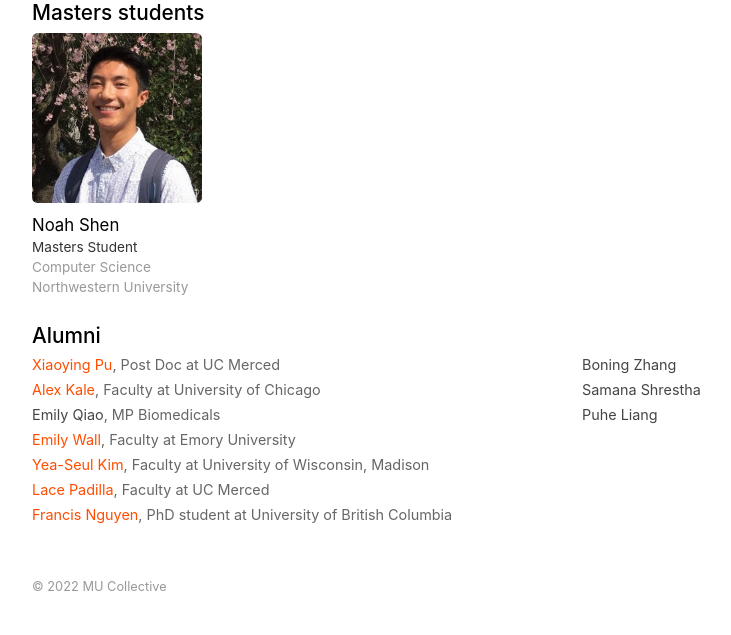
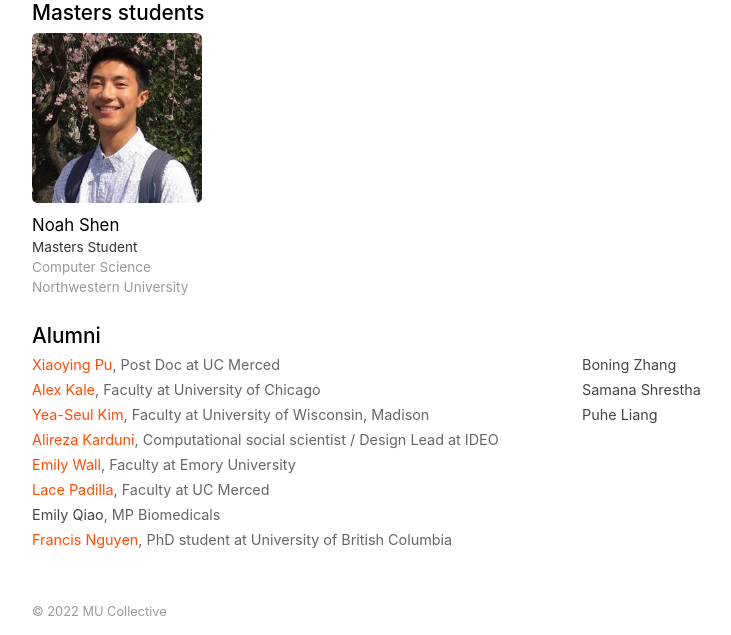
Before and after one commit to MUCollective/mucollective.github.io, a Jekyll site: the page built from people.md, in a window 1280 px wide and 900 px high, scrolled down 1671 px, cut to the strip 265-900 px from the top of the window. Shown: the whole strip, without its empty margins (58-789 px from the left). Built offline with Jekyll 4.4.1, drawn with Linux system fonts in a browser that asks for light colours; before the commit the page ends 2546 px from its top, so only the background shows below that.

Commit message:
news, people

```diff
--- a/_data/home_news.yml
+++ b/_data/home_news.yml
@@ -1,5 +1,5 @@
 # news items appearing in the home page
 
 - date: "Jan 13, 2023"
-  title: "X Papers Accepted to CHI 2023"
-  content: "Some made their papers accepted to CHI 2023."
+  title: "5 Papers Accepted to CHI 2023"
+  content: "Paper names + authors"
--- a/_data/people.yml
+++ b/_data/people.yml
@@ -111,17 +111,20 @@ alumni:
   - name: Alex Kale
     position: Faculty at University of Chicago
     link: https://people.cs.uchicago.edu/~kalea/
-  - name: Emily Qiao
-    position: MP Biomedicals
+  - name: Yea-Seul Kim
+    position: Faculty at University of Wisconsin, Madison
+    link: https://students.washington.edu/yeaseul1/
+  - name: Alireza Karduni
+    position: Computational social scientist / Design Lead at IDEO
+    link: https://www.karduni.com/
   - name: Emily Wall
     position: Faculty at Emory University
     link: https://emilywall.github.io/
-  - name: Yea-Seul Kim
-    position: Faculty at University of Wisconsin, Madison
-    link: https://students.washington.edu/yeaseul1/
   - name: Lace Padilla
     position: Faculty at UC Merced
     link: http://space.ucmerced.edu/
+  - name: Emily Qiao
+    position: MP Biomedicals
   - name: Francis Nguyen
     position: PhD student at University of British Columbia
     link: https://fmnguyen.com/
```
